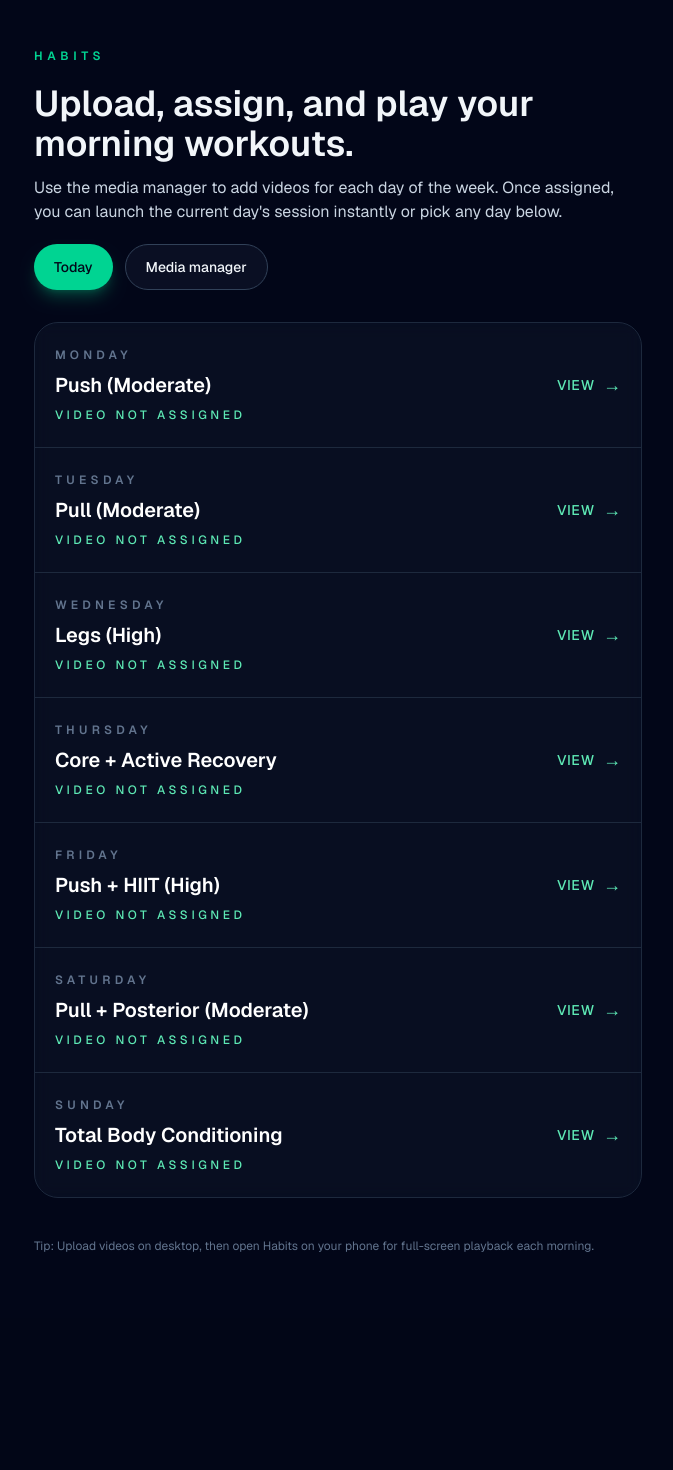
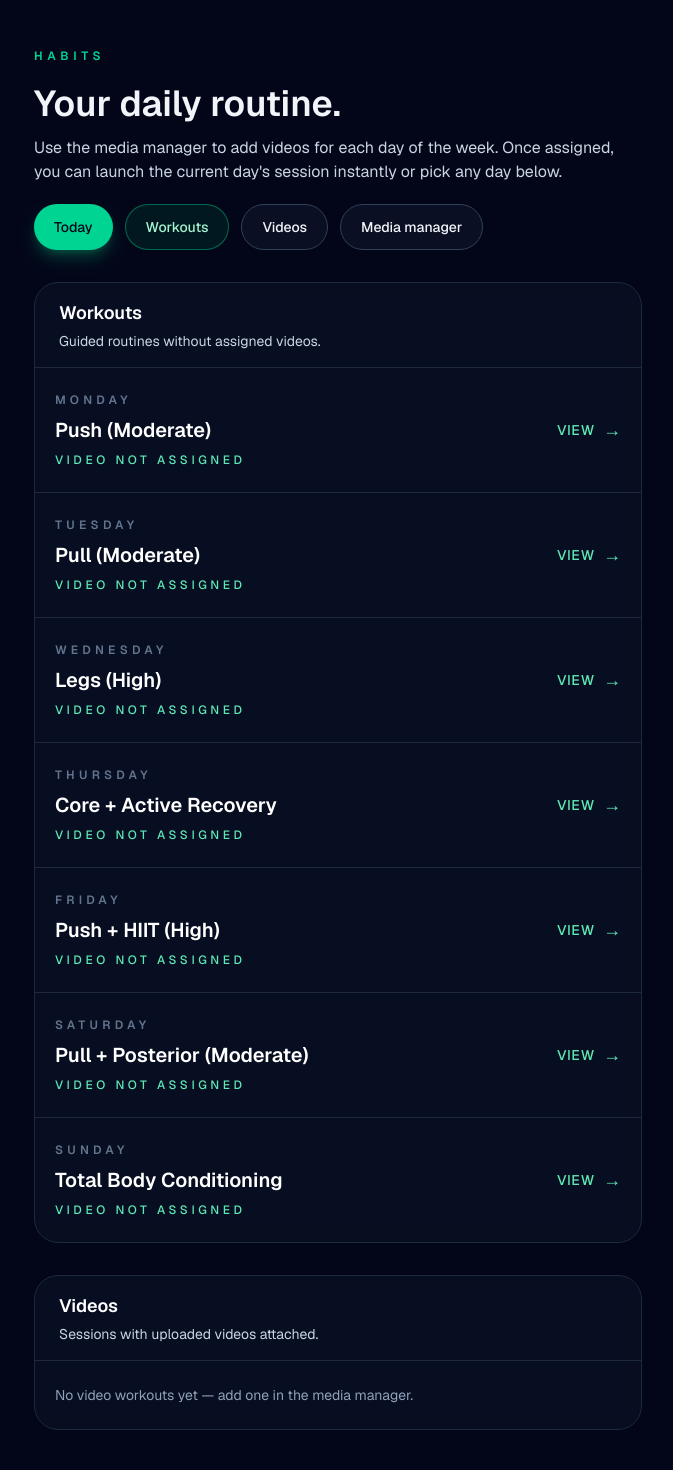
Before and after one commit to vinzenzweber/habits, a Next.js app: page / in a window 1280 px wide. Shown: the top 1470 px of the page, without its empty margins (302-975 px from the left). Before the commit the page ends 1318 px from the top, so only its background shows below. Built offline with nearby package versions, Linux system fonts and the light colour scheme; no server answers; the database is empty.

Commit message:
feat: add countdown audio functionality and improve workout section rendering

```diff
--- a/src/app/page.tsx
+++ b/src/app/page.tsx
@@ -1,60 +1,48 @@
+import Image from "next/image";
 import Link from "next/link";
 
-import { getWorkoutForToday, getWorkoutsWithAssignments } from "@/lib/workouts";
-import Image from "next/image";
 import { InstallPrompt } from "@/components/InstallPrompt";
+import {
+  getWorkoutForToday,
+  getWorkoutsWithAssignments,
+  type WorkoutWithMedia,
+} from "@/lib/workouts";
 
 const CTA_CLASSES =
   "inline-flex items-center justify-center rounded-full px-5 py-3 text-sm font-medium transition focus-visible:outline focus-visible:outline-2 focus-visible:outline-offset-2";
 
 export const dynamic = "force-dynamic";
 
-export default async function Home() {
-  const [todayWorkout, workouts] = await Promise.all([
-    getWorkoutForToday(),
-    getWorkoutsWithAssignments(),
-  ]);
+type WorkoutSectionProps = {
+  id: string;
+  title: string;
+  description: string;
+  workouts: WorkoutWithMedia[];
+  emptyLabel: string;
+  highlightSlug?: WorkoutWithMedia["slug"];
+};
 
+function WorkoutSection({
+  id,
+  title,
+  description,
+  workouts,
+  emptyLabel,
+  highlightSlug,
+}: WorkoutSectionProps) {
   return (
-    <main className="min-h-screen bg-slate-950 text-slate-100">
-      <div className="mx-auto flex max-w-2xl flex-col gap-8 px-5 pb-16 pt-12 sm:px-8">
-        <header className="flex flex-col gap-5">
-          <p className="text-xs font-semibold uppercase tracking-[0.4em] text-emerald-400">
-            Habits
-          </p>
-          <div className="space-y-3">
-            <h1 className="text-3xl font-semibold sm:text-4xl">
-              Upload, assign, and play your morning workouts.
-            </h1>
-            <p className="text-sm text-slate-300 sm:text-base">
-              Use the media manager to add videos for each day of the week. Once
-              assigned, you can launch the current day&apos;s session instantly or pick
-              any day below.
-            </p>
+    <section
+      id={id}
+      className="overflow-hidden rounded-3xl border border-slate-800 bg-slate-900/50 backdrop-blur"
+      aria-label={`${title} list`}
+    >
+      <div className="border-b border-slate-800 px-5 py-4 sm:px-6">
+        <h2 className="text-lg font-semibold text-white">{title}</h2>
+        <p className="mt-1 text-sm text-slate-300">{description}</p>
       </div>
-          <div className="flex flex-col gap-3 sm:flex-row">
-            <Link
-              href="/today"
-              className={`${CTA_CLASSES} bg-emerald-400 text-slate-950 shadow-lg shadow-emerald-500/30 hover:bg-emerald-300`}
-            >
-              Today
-            </Link>
-            <Link
-              href="/admin"
-              className={`${CTA_CLASSES} border border-slate-700 bg-slate-900/60 text-slate-100 hover:border-emerald-400/60 hover:text-emerald-300`}
-            >
-              Media manager
-            </Link>
-          </div>
-        </header>
-
-        <InstallPrompt />
-
-        <section
-          id="catalog"
-          className="overflow-hidden rounded-3xl border border-slate-800 bg-slate-900/50 backdrop-blur"
-          aria-label="Weekly workout catalogue"
-        >
+      {workouts.length === 0 ? (
+        <div className="px-5 py-6 text-sm text-slate-400">{emptyLabel}</div>
+      ) : (
         <ul className="divide-y divide-slate-800">
           {workouts.map((workout) => (
             <li key={workout.slug}>
@@ -71,7 +59,7 @@ export default async function Home() {
                         fill
                         className="object-cover"
                         sizes="(min-width: 640px) 176px, 100vw"
-                          priority={workout.slug === todayWorkout?.slug}
+                        priority={highlightSlug === workout.slug}
                       />
                     </div>
                   ) : null}
@@ -102,7 +90,84 @@ export default async function Home() {
             </li>
           ))}
         </ul>
+      )}
     </section>
+  );
+}
+
+export default async function Home() {
+  const [todayWorkout, workouts] = await Promise.all([
+    getWorkoutForToday(),
+    getWorkoutsWithAssignments(),
+  ]);
+
+  const workoutsWithVideo = workouts.filter((workout) => Boolean(workout.videoUrl));
+  const workoutsWithoutVideo = workouts.filter((workout) => !workout.videoUrl);
+
+  return (
+    <main className="min-h-screen bg-slate-950 text-slate-100">
+      <div className="mx-auto flex max-w-2xl flex-col gap-8 px-5 pb-16 pt-12 sm:px-8">
+        <header className="flex flex-col gap-5">
+          <p className="text-xs font-semibold uppercase tracking-[0.4em] text-emerald-400">
+            Habits
+          </p>
+          <div className="space-y-3">
+            <h1 className="text-3xl font-semibold sm:text-4xl">
+              Your daily routine.
+            </h1>
+            <p className="text-sm text-slate-300 sm:text-base">
+              Use the media manager to add videos for each day of the week. Once
+              assigned, you can launch the current day&apos;s session instantly or pick
+              any day below.
+            </p>
+          </div>
+          <div className="flex flex-col gap-3 sm:flex-row sm:flex-wrap">
+            <Link
+              href="/today"
+              className={`${CTA_CLASSES} bg-emerald-400 text-slate-950 shadow-lg shadow-emerald-500/30 hover:bg-emerald-300`}
+            >
+              Today
+            </Link>
+            <Link
+              href="#workouts"
+              className={`${CTA_CLASSES} border border-emerald-500/50 bg-emerald-500/10 text-emerald-200 hover:border-emerald-300 hover:text-emerald-100`}
+            >
+              Workouts
+            </Link>
+            <Link
+              href="#videos"
+              className={`${CTA_CLASSES} border border-slate-700 bg-slate-900/60 text-slate-100 hover:border-emerald-400/60 hover:text-emerald-300`}
+            >
+              Videos
+            </Link>
+            <Link
+              href="/admin"
+              className={`${CTA_CLASSES} border border-slate-700 bg-slate-900/60 text-slate-100 hover:border-emerald-400/60 hover:text-emerald-300`}
+            >
+              Media manager
+            </Link>
+          </div>
+        </header>
+
+        <InstallPrompt />
+
+        <WorkoutSection
+          id="workouts"
+          title="Workouts"
+          description="Guided routines without assigned videos."
+          emptyLabel="All workouts currently have a video assigned."
+          workouts={workoutsWithoutVideo}
+          highlightSlug={todayWorkout?.slug}
+        />
+
+        <WorkoutSection
+          id="videos"
+          title="Videos"
+          description="Sessions with uploaded videos attached."
+          emptyLabel="No video workouts yet — add one in the media manager."
+          workouts={workoutsWithVideo}
+          highlightSlug={todayWorkout?.slug}
+        />
 
         <footer className="pt-2 text-xs text-slate-500">
           <p>
--- a/src/components/GuidedRoutinePlayer.tsx
+++ b/src/components/GuidedRoutinePlayer.tsx
@@ -1,6 +1,6 @@
 "use client";
 
-import { useEffect, useMemo, useState } from "react";
+import { useEffect, useMemo, useRef, useState } from "react";
 import Link from "next/link";
 
 import type {
@@ -29,6 +29,8 @@ const CATEGORY_STYLES: Record<RoutineSegmentCategory, CategoryStyles> = {
   cooldown: { badge: "bg-blue-500/20 text-blue-200", bar: "bg-blue-400" },
   rest: { badge: "bg-slate-500/20 text-slate-200", bar: "bg-slate-200" },
 };
+
+const BEEP_TRIGGER_SECONDS = 4;
 
 function formatTime(seconds: number) {
   const clamped = Math.max(0, Math.ceil(seconds));
@@ -66,9 +68,17 @@ export function GuidedRoutinePlayer({
   );
   const [isRunning, setIsRunning] = useState(true);
   const [hasFinished, setHasFinished] = useState(false);
+  const countdownAudioRef = useRef<HTMLAudioElement | null>(null);
+  const segmentBeepPlayedRef = useRef(false);
 
   useEffect(() => {
-    if (!hasRoutine || !isRunning) {
+    const audio = new Audio("/short-beep-countdown-81121.mp3");
+    audio.preload = "auto";
+    countdownAudioRef.current = audio;
+  }, []);
+
+  useEffect(() => {
+    if (!hasRoutine || !isRunning || hasFinished) {
       return undefined;
     }
 
@@ -79,12 +89,14 @@ export function GuidedRoutinePlayer({
             if (index >= segments.length - 1) {
               setHasFinished(true);
               setIsRunning(false);
+              segmentBeepPlayedRef.current = false;
               return index;
             }
             const nextIndex = index + 1;
             const nextDuration = segments[nextIndex]?.durationSeconds ?? 0;
             setRemainingSeconds(nextDuration);
-            return index + 1;
+            segmentBeepPlayedRef.current = false;
+            return nextIndex;
           });
           return 0;
         }
@@ -93,7 +105,38 @@ export function GuidedRoutinePlayer({
     }, 250);
 
     return () => window.clearInterval(interval);
-  }, [hasRoutine, isRunning, segments]);
+  }, [hasFinished, hasRoutine, isRunning, segments]);
+
+  useEffect(() => {
+    const audio = countdownAudioRef.current;
+    if (!audio) {
+      return;
+    }
+
+    if (!hasRoutine || hasFinished) {
+      audio.pause();
+      audio.currentTime = 0;
+      return;
+    }
+
+    if (!isRunning) {
+      audio.pause();
+      return;
+    }
+
+    const roundedRemaining = Math.ceil(remainingSeconds);
+
+    if (roundedRemaining > BEEP_TRIGGER_SECONDS || roundedRemaining <= 0) {
+      segmentBeepPlayedRef.current = false;
+      return;
+    }
+
+    if (!segmentBeepPlayedRef.current && roundedRemaining === BEEP_TRIGGER_SECONDS) {
+      segmentBeepPlayedRef.current = true;
+      audio.currentTime = 0;
+      void audio.play();
+    }
+  }, [hasFinished, hasRoutine, isRunning, remainingSeconds]);
 
   const currentSegment = segments[currentIndex];
   const nextSegment = segments[currentIndex + 1];
@@ -136,6 +179,7 @@ export function GuidedRoutinePlayer({
       setCurrentIndex(0);
       setRemainingSeconds(segments[0]?.durationSeconds ?? 0);
       setHasFinished(false);
+      segmentBeepPlayedRef.current = false;
       setIsRunning(true);
       return;
     }
@@ -146,6 +190,7 @@ export function GuidedRoutinePlayer({
     setCurrentIndex(0);
     setRemainingSeconds(segments[0]?.durationSeconds ?? 0);
     setHasFinished(false);
+    segmentBeepPlayedRef.current = false;
     setIsRunning(true);
   };
 
@@ -201,10 +246,7 @@ export function GuidedRoutinePlayer({
             ) : null}
           </div>
           <div className="mt-4 space-y-3">
-            <p className="text-sm uppercase tracking-[0.35em] text-emerald-300">
-              Current exercise
-            </p>
-            <h1 className="text-3xl font-semibold leading-tight sm:text-4xl">
+          <h1 className="text-3xl font-semibold leading-tight sm:text-4xl">
               {hasFinished ? "Workout complete" : currentSegment?.title}
             </h1>
             <p className="text-sm text-slate-200 sm:text-base">
@@ -219,12 +261,6 @@ export function GuidedRoutinePlayer({
               <span className="text-5xl font-mono font-semibold sm:text-6xl">
                 {formatTime(hasFinished ? 0 : remainingSeconds)}
               </span>
-              <div className="flex flex-col text-xs uppercase tracking-[0.3em] text-slate-300">
-                <span>Timer</span>
-                <span className="text-[11px] text-slate-400">
-                  Auto-advances through all sets
-                </span>
-              </div>
             </div>
             <div className="flex flex-wrap gap-2">
               <button
@@ -253,10 +289,6 @@ export function GuidedRoutinePlayer({
         </section>
 
         <section className="grid gap-4 rounded-3xl border border-white/10 bg-white/5 p-5 sm:grid-cols-3 sm:p-6">
-          <div className="sm:col-span-2">
-            <p className="text-[11px] font-semibold uppercase tracking-[0.3em] text-slate-300">
-              Up next
-            </p>
             <div className="mt-2 rounded-2xl border border-white/5 bg-white/5 p-4">
               {nextSegment ? (
                 <>
@@ -288,7 +320,6 @@ export function GuidedRoutinePlayer({
                 </p>
               )}
             </div>
-          </div>
           <div className="space-y-2 rounded-2xl border border-white/5 bg-slate-950/50 p-4">
             <p className="text-[11px] font-semibold uppercase tracking-[0.3em] text-slate-300">
               Session info
@@ -298,11 +329,6 @@ export function GuidedRoutinePlayer({
             <p className="text-sm text-slate-400">
               Total: {formatTime(totalSeconds)}
             </p>
-            {workout.originalFilename ? (
-              <p className="text-xs text-slate-500">
-                Video ready: {workout.originalFilename}
-              </p>
-            ) : null}
           </div>
         </section>
 
```
Also changed, not shown: 1 other file (tests, documents, lock files or other folders). Lines whose indentation alone changed are shown as unchanged.
